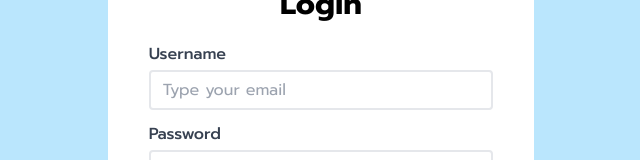
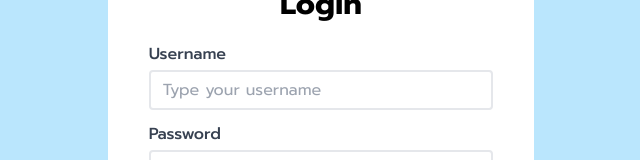
Before and after one commit to beamuu/jobdle-frontend, a Next.js app: page /signin in a window 1280 px wide. Shown: the part 155-315 px from the top of the page, without its empty margins (319-959 px from the left). Built offline with nearby package versions, Linux system fonts and the light colour scheme.

Commit message:
adjust placeholder

```diff
--- a/pages/signin.tsx
+++ b/pages/signin.tsx
@@ -39,7 +39,6 @@ const SignInPage: SignInPageWithNoLayout = () => {
         alert("Sign in fail!");
       } else {
         setCookie("token", res.data.accessToken, { path: "/" });
-        console.log("res.data", res.data);
         setIsLoading(false);
         router.push("/dashboard");
       }
@@ -50,7 +49,6 @@ const SignInPage: SignInPageWithNoLayout = () => {
     }
   };
 
-  console.log(userData);
   return (
     <div className="bg-sky-200 h-screen w-screen grid justify-items-center">
       <div className="bg-white sm:w-8/12 md:w-8/12 lg:w-4/12 my-20 p-10 rounded-xl border border-transparent">
@@ -64,7 +62,7 @@ const SignInPage: SignInPageWithNoLayout = () => {
               className="border-2 border-gray-200 rounded w-full py-2 px-3 text-gray-700 leading-tight focus:outline-none focus:border-blue-500"
               type="text"
               value={userData.username}
-              placeholder="Type your email"
+              placeholder="Type your username"
               name="username"
               onChange={handleChange}
             />
--- a/pages/signup.tsx
+++ b/pages/signup.tsx
@@ -32,7 +32,6 @@ const SignUpPage: SignUpPageWithNoLayout = () => {
   const handleSignUp = async (e: FormEvent) => {
     try {
       setIsLoading(true);
-      console.log("userData ", userData);
       e.preventDefault();
       const res = await axios.post(
         `${process.env.NEXT_PUBLIC_BACKEND_URL}/auth/signup`,
@@ -45,7 +44,6 @@ const SignUpPage: SignUpPageWithNoLayout = () => {
       );
       setIsLoading(false);
       router.push("/signin")
-      console.log("res.data", res.data);
     } catch (error) {
       console.error(error);
       setIsLoading(false);
```
